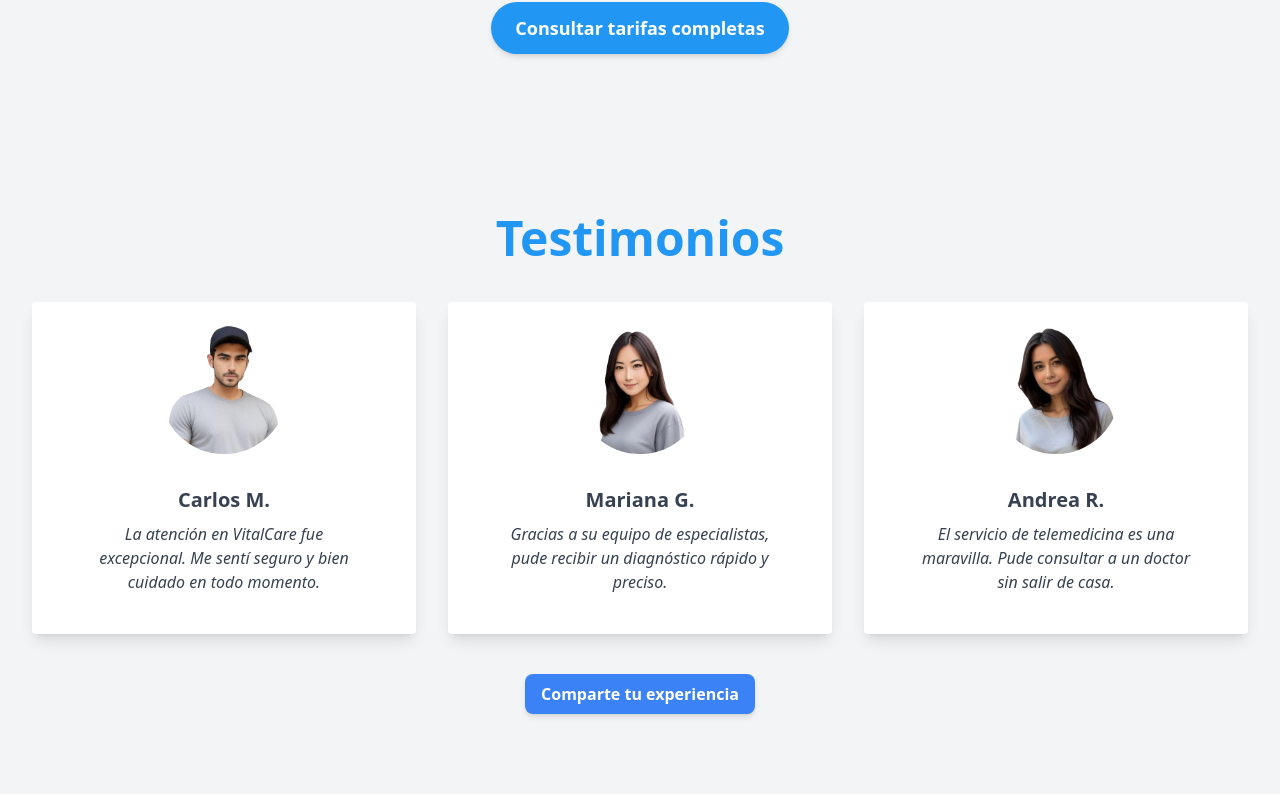
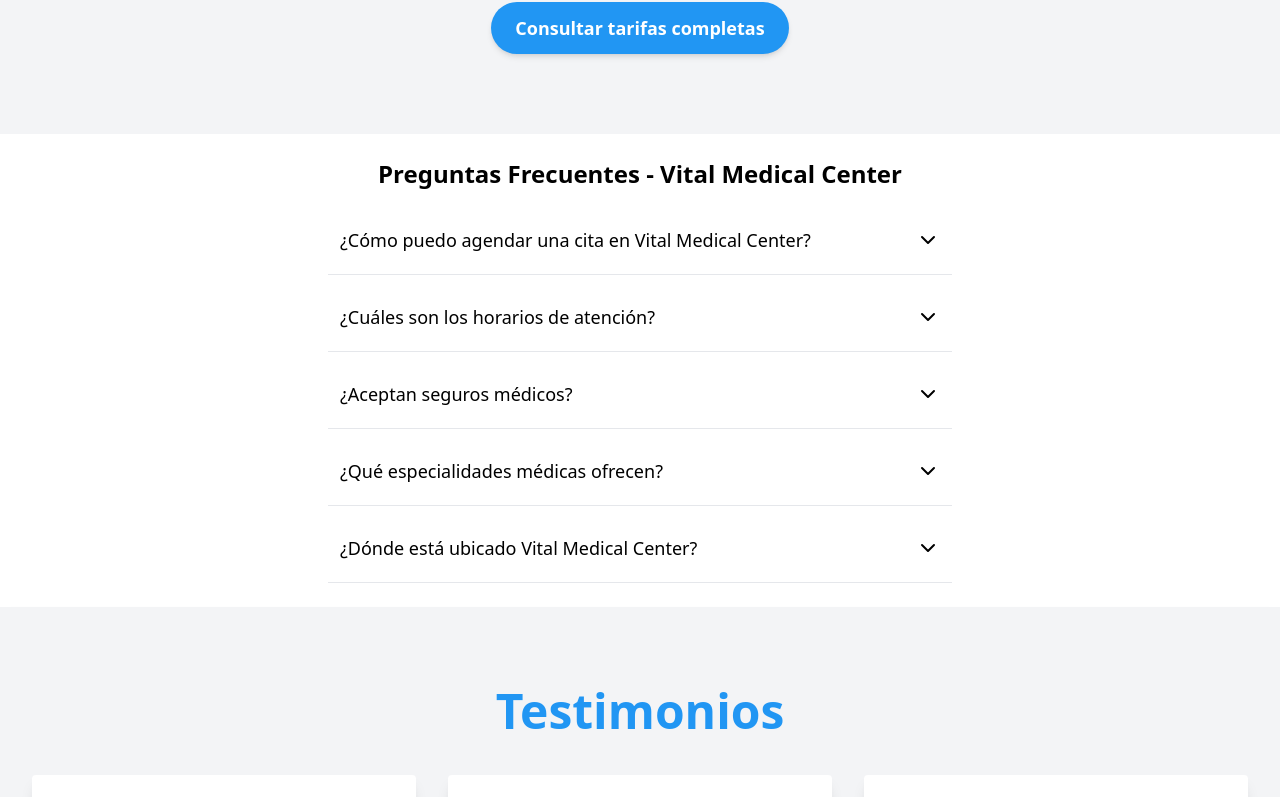
Before and after one commit to bytexsoftware/VitalCare-Medical-Center-Page, a React (Vite) app: page / in a window 1280 px wide. Shown: the part 3628-4425 px from the top of the page. Built offline with nearby package versions, Linux system fonts and the light colour scheme.

Commit message:
Agregando sección de preguntas frecuentes y footer

```diff
--- a/src/App.tsx
+++ b/src/App.tsx
@@ -6,6 +6,8 @@
 import Security from './components/Security/Security';
 import Testimonials from './components/Testimonials/Testimonials';
 import ServiciosMedicos from './components/ServiciosMedicos/ServiciosMedicos';
+import PreguntasFrecuentes from './components/PreguntasFrecuentes/PreguntasFrecuentes';
+import Footer from './components/Footer/Footer';
 
 
 
@@ -18,7 +20,9 @@
       <Security />
       <ServiciosMedicos />
       <PricingPlans />
+      <PreguntasFrecuentes />
       <Testimonials />
+      <Footer />
     </div>
   );
 }
--- /dev/null
+++ b/src/components/Footer/Footer.tsx
@@ -0,0 +1,34 @@
+import React from 'react';
+import { Facebook, Instagram, Twitter } from 'lucide-react';
+
+const Footer: React.FC = () => {
+    return (
+        <footer className="bg-gray-900 text-white py-8">
+            <div className="max-w-6xl mx-auto px-6 grid grid-cols-1 md:grid-cols-3 gap-6">
+                <div>
+                    <h3 className="text-lg font-bold">Vital Medical Center</h3>
+                    <p className="mt-2 text-gray-400">Cuidando tu salud con profesionalismo y calidez.</p>
+                </div>
+                <div>
+                    <h3 className="text-lg font-bold">Contacto</h3>
+                    <p className="mt-2 text-gray-400">📍 Av. Salud #123, Ciudad Bienestar</p>
+                    <p className="text-gray-400">📞 (123) 456-7890</p>
+                    <p className="text-gray-400">✉️ contacto@vitalmedical.com</p>
+                </div>
+                <div>
+                    <h3 className="text-lg font-bold">Síguenos</h3>
+                    <div className="flex space-x-4 mt-2">
+                        <a href="#" className="text-gray-400 hover:text-white"><Facebook /></a>
+                        <a href="#" className="text-gray-400 hover:text-white"><Instagram /></a>
+                        <a href="#" className="text-gray-400 hover:text-white"><Twitter /></a>
+                    </div>
+                </div>
+            </div>
+            <div className="text-center text-gray-500 text-sm mt-6 border-t border-gray-700 pt-4">
+                &copy; {new Date().getFullYear()} Vital Medical Center. Todos los derechos reservados.
+            </div>
+        </footer>
+    );
+};
+
+export default Footer;
--- /dev/null
+++ b/src/components/PreguntasFrecuentes/PreguntasFrecuentes.tsx
@@ -0,0 +1,42 @@
+import React, { useState } from 'react';
+import { ChevronDown, ChevronUp } from 'lucide-react';
+
+const faqs = [
+    { question: "¿Cómo puedo agendar una cita en Vital Medical Center?", answer: "Puedes agendar una cita llamando a nuestro centro al (123) 456-7890 o a través de nuestro sitio web en la sección de citas." },
+    { question: "¿Cuáles son los horarios de atención?", answer: "Estamos abiertos de lunes a viernes de 8:00 AM a 6:00 PM y los sábados de 9:00 AM a 1:00 PM." },
+    { question: "¿Aceptan seguros médicos?", answer: "Sí, aceptamos una amplia variedad de seguros médicos. Te recomendamos consultar con nuestro equipo para verificar la cobertura." },
+    { question: "¿Qué especialidades médicas ofrecen?", answer: "Contamos con especialistas en medicina general, pediatría, cardiología, dermatología, ginecología y muchas más áreas." },
+    { question: "¿Dónde está ubicado Vital Medical Center?", answer: "Nos encontramos en la Av. Salud #123, Ciudad Bienestar. Puedes ver nuestra ubicación en Google Maps en nuestra página web." },
+];
+
+const PreguntasFrecuentes: React.FC = () => {
+    const [activeIndex, setActiveIndex] = useState<number | null>(null);
+
+    const toggleFAQ = (index: number) => {
+        setActiveIndex(activeIndex === index ? null : index);
+    };
+
+    return (
+        <div className="max-w-2xl mx-auto p-6">
+            <h2 className="text-2xl font-bold text-center mb-6">Preguntas Frecuentes - Vital Medical Center</h2>
+            <div className="space-y-4">
+                {faqs.map((faq, index) => (
+                    <div key={index} className="border-b pb-2">
+                        <button
+                            className="flex justify-between items-center w-full text-left font-medium text-lg p-3 hover:bg-gray-100 rounded-md"
+                            onClick={() => toggleFAQ(index)}
+                        >
+                            {faq.question}
+                            {activeIndex === index ? <ChevronUp /> : <ChevronDown />}
+                        </button>
+                        {activeIndex === index && (
+                            <p className="p-3 text-gray-700">{faq.answer}</p>
+                        )}
+                    </div>
+                ))}
+            </div>
+        </div>
+    );
+};
+
+export default PreguntasFrecuentes;
--- a/src/components/ServiciosMedicos/ServiciosMedicos.tsx
+++ b/src/components/ServiciosMedicos/ServiciosMedicos.tsx
@@ -7,7 +7,7 @@
                 <h2 className="text-4xl font-bold text-[#003785] mb-20">🩺 SERVICIOS MEDICOS - VITAL MEDICAL CENTER</h2>
 
                 {/* Contenedor de tarjetas */}
-                <div className="flex flex-col md:flex-row justify-center items-center gap-6">
+                <div className="flex flex-col md:flex-row justify-center items-center gap-16">
                     {/* Tarjeta 1 */}
                     <div className="bg-white p-6 rounded-lg shadow-md w-64 md:w-72">
                         <h2 className="text-xl font-bold">🩺 Consulta General</h2>
```
